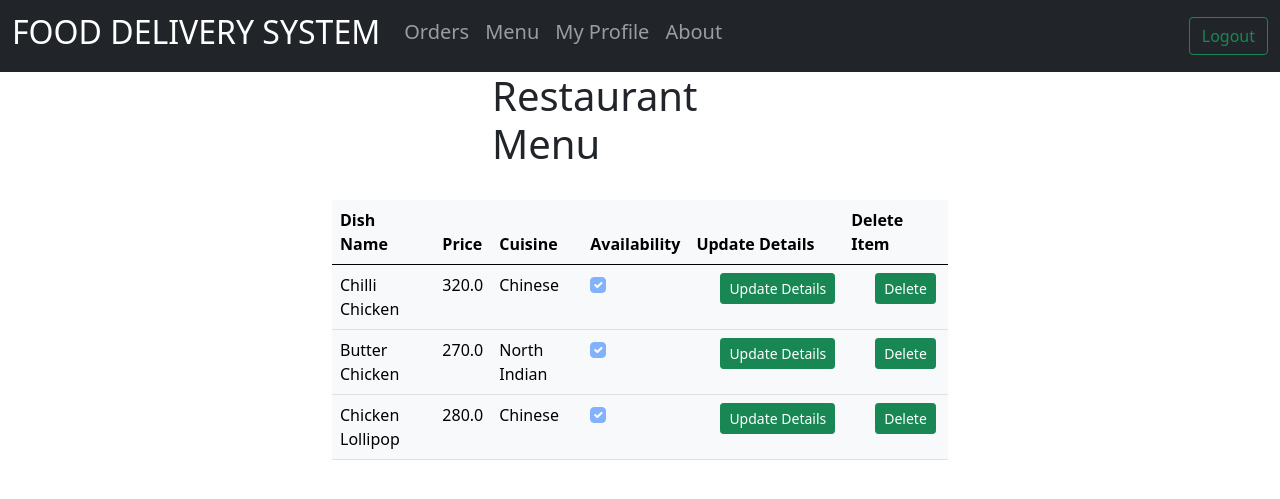
After one commit to shouvikpatra/Food-Delivery-System, a Django app: page /restaurant/1/menu/ in a window 1280 px wide. The commit adds this page. Shown: the top 499 px of the page. Run offline with Django 3.2, Linux system fonts and the light colour scheme; data comes from the database, SQL or seed files in the repository; both versions use the stored data as it was after the commit.

```diff
--- a/foodDelivery/urls.py
+++ b/foodDelivery/urls.py
@@ -19,4 +19,6 @@ from django.urls import path, include
 urlpatterns = [
     path('admin/', admin.site.urls),
     path('', include('home.urls')),
+    #path('', include('customers.urls')),
+    #path('', include('restaurants.urls')),
 ]
--- a/home/templates/home/about.html
+++ b/home/templates/home/about.html
@@ -1,3 +1,4 @@
 {% extends 'home/base.html' %} {% block content %}
 <h1>About Page</h1>
+<p>This Project is done by Shouvik Patra, NIT Jamshedpur</p>
 {% endblock %}
--- a/home/templates/home/navbar.html
+++ b/home/templates/home/navbar.html
@@ -1,10 +1,10 @@
 <nav class="navbar navbar-expand-lg navbar-dark bg-dark">
   <div class="container-fluid">
-    <a class="navbar-brand" href="#"> <h2>FOOD DELIVERY SYSTEM</h2></a>
+    <a class="navbar-brand" href="/"> <h2>FOOD DELIVERY SYSTEM</h2></a>
     <div class="collapse navbar-collapse" id="navbarSupportedContent">
     <ul class="navbar-nav mr-auto">
       <li class="nav-item active">
-        <a class="nav-link h5" href="#">About</a>
+        <a class="nav-link h5" href="about.html">About</a>
       </li>
   </div>
 </nav>
--- a/home/urls.py
+++ b/home/urls.py
@@ -1,4 +1,4 @@
-from django.urls import path
+from django.urls import path, include
 from . import views
 
 urlpatterns = [
@@ -10,6 +10,7 @@ urlpatterns = [
          name="customer-registration"),
     path('restaurant-registration/', views.resRegister,
          name="restaurant-registration"),
+    path('restaurant/', include('restaurants.urls'))
 
 
 ]
--- /dev/null
+++ b/restaurants/templates/restaurants/base.html
@@ -0,0 +1,30 @@
+{% load static from static %}
+<!DOCTYPE html>
+<html>
+  <head>
+    <meta charset="utf-8" />
+    <meta http-equiv="X-UA-Compatible" content="IE=edge" />
+    <title>Food Delivery App</title>
+    <meta name="description" content="" />
+    <meta name="viewport" content="width=device-width, initial-scale=1" />
+    <link
+      href="https://cdn.jsdelivr.net/npm/bootstrap@5.0.0-beta1/dist/css/bootstrap.min.css"
+      rel="stylesheet"
+      integrity="sha384-giJF6kkoqNQ00vy+HMDP7azOuL0xtbfIcaT9wjKHr8RbDVddVHyTfAAsrekwKmP1"
+      crossorigin="anonymous"
+    />
+    <link
+      href="{% static 'css/register.css' %}"
+      type="text/css"
+      rel="stylesheet"
+    />
+  </head>
+  <body>
+    {% include 'restaurants/navbar.html' %} {% block content %} {% endblock %}
+  </body>
+  <script
+    src="https://cdn.jsdelivr.net/npm/bootstrap@5.0.0-beta1/dist/js/bootstrap.bundle.min.js"
+    integrity="sha384-ygbV9kiqUc6oa4msXn9868pTtWMgiQaeYH7/t7LECLbyPA2x65Kgf80OJFdroafW"
+    crossorigin="anonymous"
+  ></script>
+</html>
--- /dev/null
+++ b/restaurants/templates/restaurants/menu.html
@@ -0,0 +1,59 @@
+{% extends 'restaurants/base.html' %} {% block content %}
+<div class="container col-md-3 h1">Restaurant Menu</div>
+<br />
+<div class="container col-md-6">
+  <table class="table table-light table-hover table-click active">
+    <thead>
+      <tr>
+        <th scope="col">Dish Name</th>
+        <th scope="col">Price</th>
+        <th scope="col">Cuisine</th>
+        <th scope="col">Availability</th>
+        <th scope="col">Update Details</th>
+        <th scope="col">Delete Item</th>
+      </tr>
+    </thead>
+    <tbody>
+      <form action="" method="post">
+        {%csrf_token%} {% for d in dishes%}
+        <tr>
+          <td>{{d.dish_name}}</td>
+          <td>{{d.price}}</td>
+          <td>{{d.cuisine}}</td>
+          <td>
+            <div class="form-check">
+              <input
+                class="form-check-input"
+                type="checkbox"
+                {%if d.availability%}
+                checked
+                {% endif %}
+                disabled
+              />
+            </div>
+          </td>
+          <td>
+            <div class="form-check">
+              <input
+                class="btn btn-success btn-sm btn-block"
+                type="submit"
+                value="Update Details"
+              />
+            </div>
+          </td>
+          <td>
+            <div class="form-check">
+              <input
+                class="btn btn-success btn-sm btn-block"
+                type="submit"
+                value="Delete"
+              />
+            </div>
+          </td>
+        </tr>
+        {% endfor %}
+      </form>
+    </tbody>
+  </table>
+</div>
+{% endblock %}
--- /dev/null
+++ b/restaurants/templates/restaurants/navbar.html
@@ -0,0 +1,25 @@
+<nav class="navbar navbar-expand-lg navbar-dark bg-dark">
+  <div class="container-fluid">
+    <a class="navbar-brand" href="/"> <h2>FOOD DELIVERY SYSTEM</h2></a>
+
+    <div class="collapse navbar-collapse" id="navbarSupportedContent">
+      <ul class="navbar-nav mr-auto">
+        <li class="nav-item active">
+          <a class="nav-link h5" href="#">Orders</a>
+        </li>
+        <li class="nav-item">
+          <a class="nav-link h5" href="menu/">Menu</a>
+        </li>
+        <li class="nav-item">
+          <a class="nav-link h5" href="#">My Profile</a>
+        </li>
+        <li class="nav-item">
+          <a class="nav-link h5" href="about.html">About</a>
+        </li>
+      </ul>
+    </div>
+    <button class="btn btn-outline-success ml-auto" type="button">
+      Logout
+    </button>
+  </div>
+</nav>
--- /dev/null
+++ b/restaurants/urls.py
@@ -0,0 +1,12 @@
+from django.urls import path
+from . import views
+
+urlpatterns = [
+    path('<int:rid>', views.restaurant, name="restaurant"),
+    path('<int:rid>/menu/', views.menu, name="menu"),
+    path('<int:rid>/menu/add_dish/', views.add_dish, name="add_dish"),
+    #path('<int:rid>/menu/add_item/', views.update_item, name="update_item"),
+    #path('<int:rid>/menu/add_item/', views.delete_item, name="delete_item"),
+
+
+]
--- a/restaurants/views.py
+++ b/restaurants/views.py
@@ -1,3 +1,35 @@
 from django.shortcuts import render
+from django.http import HttpResponse
+from .models import *
+from .forms import DishForm
 
 # Create your views here.
+
+
+def restaurant(response, rid):
+    dishes = Menu.objects.all()
+
+    return render(response, 'restaurants/restaurant.html', {'dishes': dishes})
+
+
+def menu(response, rid):
+    dishes = Menu.objects.filter(res_id=rid)
+    return render(response, 'restaurants/menu.html', {'dishes': dishes})
+
+
+def add_dish(response, rid):
+    form = DishForm()
+    context = {'form': form}
+    return render(response, 'restaurants/dish.html', context)
+
+
+def update_item(response, rid):
+    form = DishForm()
+    context = {'form': form}
+    return render(response, 'restaurants/dish.html', context)
+
+
+def delete_item(response, rid):
+    form = DishForm()
+    context = {'form': form}
+    return render(response, 'restaurants/dish.html', context)
```
Also changed, not shown: home/templates/home/home.html (+6 -2 lines), restaurants/forms.py (added, +8 -0 lines), restaurants/templates/restaurants/dish.html (added, +8 -0 lines), restaurants/templates/restaurants/restaurant.html (added, +49 -0 lines), db.sqlite3.
